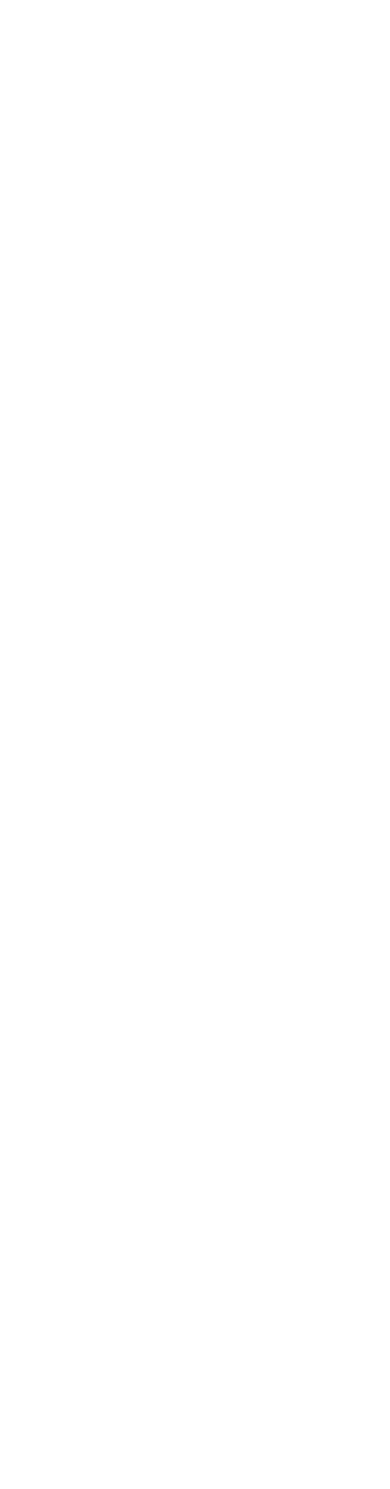
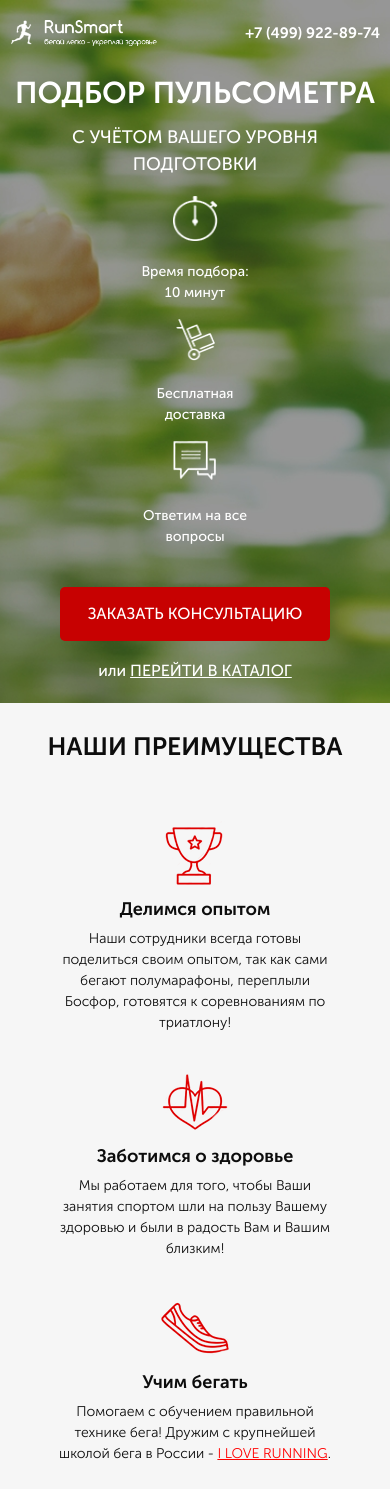
Before and after one commit to evilpython/runSmart, a website: page src/index.html in a window 390 px wide. Before the commit the page ends 844 px from the top, so only its background shows below. Drawn offline with Linux system fonts and the light colour scheme.

Commit message:
Finished header, promo and advantages sections + adaptive

```diff
--- a/src/index.html
+++ b/src/index.html
@@ -3,10 +3,115 @@
     <head>
         <meta charset="UTF-8" />
         <meta name="viewport" content="width=device-width, initial-scale=1.0" />
+        <title>RunSmart – бегай легко</title>
         <link rel="stylesheet" href="css/bootstrap-reboot.min.css" />
         <link rel="stylesheet" href="css/font.css" />
         <link rel="stylesheet" href="css/main.min.css" />
-        <title>Document</title>
     </head>
-    <body></body>
+    <body>
+        <section class="promo">
+            <div class="container">
+                <header class="header">
+                    <a href="#" class="header__logo"
+                        ><img src="ico/logo.png" alt="logotype"
+                    /></a>
+                    <div class="header__official">
+                        Официальный представитель
+                        <span>Garmin, Polar, Suunto</span>
+                    </div>
+                    <div class="header__contacts">
+                        <a href="tel:+74999228974" class="header__phone"
+                            >+7 (499) 922-89-74</a
+                        >
+                        <button class="button">заказать звонок</button>
+                    </div>
+                </header>
+
+                <div class="promo__wrapper">
+                    <h1 class="promo__header">Подбор пульсометра</h1>
+                    <h2 class="promo__subheader">
+                        с учётом Вашего уровня подготовки
+                    </h2>
+
+                    <div class="promo__icons">
+                        <div class="promo__icon">
+                            <img src="ico/main_screen/timer.png" alt="timer" />
+                            Время подбора: 10 минут
+                        </div>
+                        <div class="promo__icon">
+                            <img
+                                src="ico/main_screen/hand-cart.png"
+                                alt="hand-cart"
+                            />
+                            Бесплатная доставка
+                        </div>
+                        <div class="promo__icon">
+                            <img
+                                src="ico/main_screen/messages.png"
+                                alt="messages"
+                            />
+                            Ответим на все вопросы
+                        </div>
+                    </div>
+
+                    <button class="button button_main">
+                        заказать кОНСУЛЬТАЦИЮ
+                    </button>
+                    <div class="promo__link">
+                        или
+                        <a href="">перейти в каталог</a>
+                    </div>
+                </div>
+            </div>
+        </section>
+
+        <section class="advantages">
+            <div class="container">
+                <h2 class="advantages__title">НАШИ ПРЕИМУЩЕСТВА</h2>
+                <div class="advantages__wrapper">
+                    <div class="advantages__item">
+                        <img
+                            src="ico/advantages/cup.png"
+                            alt="cup"
+                            class="advantages__img"
+                        />
+                        <div class="advantages__item_title">Делимся опытом</div>
+                        <div class="advantages__item_descr">
+                            Наши сотрудники всегда готовы поделиться своим
+                            опытом, так как сами бегают полумарафоны, переплыли
+                            Босфор, готовятся к соревнованиям по триатлону!
+                        </div>
+                    </div>
+                    <div class="advantages__item">
+                        <img
+                            src="ico/advantages/heart.png"
+                            alt="heart"
+                            class="advantages__img"
+                        />
+                        <div class="advantages__item_title">
+                            Заботимся о здоровье
+                        </div>
+                        <div class="advantages__item_descr">
+                            Мы работаем для того, чтобы Ваши занятия спортом шли
+                            на пользу Вашему здоровью и были в радость Вам и
+                            Вашим близким!
+                        </div>
+                    </div>
+                    <div class="advantages__item">
+                        <img
+                            src="ico/advantages/shoe.png"
+                            alt="shoe"
+                            class="advantages__img"
+                        />
+                        <div class="advantages__item_title">Учим бегать</div>
+                        <div class="advantages__item_descr">
+                            Помогаем с обучением правильной технике бега! Дружим
+                            с крупнейшей школой бега в России -
+                            <span>I LOVE RUNNING</span>.
+                        </div>
+                    </div>
+                </div>
+            </div>
+        </section>
+    </body>
 </html>
--- /dev/null
+++ b/src/scss/base/_media.scss
@@ -0,0 +1,123 @@
+@media (max-width: 1200px) {
+    .promo {
+        padding: 20px 15px 20px 15px;
+    }
+}
+
+@media (max-width: 768px) {
+    .header {
+        &__official {
+            display: none;
+        }
+    }
+
+    .promo {
+        &__wrapper {
+            align-items: center;
+        }
+        &__header {
+            font-size: 30px;
+            text-align: center;
+        }
+        &__subheader {
+            font-size: 18px;
+            text-align: center;
+        }
+    }
+
+    .advantages {
+        &__wrapper {
+            margin-top: 20px;
+            flex-direction: column;
+            align-items: center;
+        }
+        &__item {
+            margin-top: 35px;
+            &_title {
+                margin-top: 5px;
+            }
+            &_descr {
+                margin-top: 5px;
+            }
+        }
+    }
+}
+
+@media (max-width: 576px) {
+    .header {
+        &__logo {
+            img {
+                width: 70%;
+            }
+        }
+        &__phone {
+            font-size: 15px;
+            margin-bottom: 0;
+        }
+        button {
+            display: none;
+        }
+    }
+
+    .promo {
+        padding: 20px 10px 20px 10px;
+        &__wrapper {
+            margin-top: 25px;
+        }
+        &__icons {
+            margin-top: 10px;
+            flex-direction: column;
+            align-items: center;
+            width: 100%;
+        }
+        &__icon {
+            margin-bottom: 15px;
+        }
+    }
+
+    .button {
+        &_main {
+            margin-top: 25px;
+            width: 270px;
+        }
+    }
+
+    .advantages {
+        padding: 25px 0 25px 0;
+        &__title {
+            font-size: 25px;
+        }
+    }
+}
+
+@media (max-width: 420px) {
+    .header {
+        &__logo {
+            width: 210px;
+        }
+    }
+}
+
+@media (max-width: 380px) {
+    .header {
+        &__logo {
+            width: 180px;
+        }
+        &__phone {
+            font-size: 13px;
+            margin-bottom: 0;
+        }
+        button {
+            display: none;
+        }
+    }
+    .promo {
+        min-height: 350px;
+        &__header {
+            font-size: 25px;
+        }
+        &__subheader {
+            font-size: 15px;
+        }
+    }
+}
--- /dev/null
+++ b/src/scss/base/_variables.scss
@@ -0,0 +1 @@
+$main-color: #c70101;
--- /dev/null
+++ b/src/scss/blocks/_advantages.scss
@@ -0,0 +1,35 @@
+.advantages {
+    padding: 73px 0 67px 0;
+    background-color: #f6f6f6;
+    &__title {
+        font-weight: 700;
+        font-size: 30px;
+        text-align: center;
+        color: #0d0d0d;
+    }
+    &__wrapper {
+        margin-top: 60px;
+        display: flex;
+        justify-content: space-between;
+    }
+    &__item {
+        text-align: center;
+        max-width: 280px;
+        &_title {
+            margin-top: 35px;
+            font-weight: 700;
+            font-size: 18px;
+            color: #0d0d0d;
+        }
+        &_descr {
+            margin-top: 20px;
+            font-weight: 300;
+            font-size: 14px;
+            color: #0d0d0d;
+            span {
+                color: #f00;
+                text-decoration: underline;
+            }
+        }
+    }
+}
--- /dev/null
+++ b/src/scss/blocks/_buttons.scss
@@ -0,0 +1,19 @@
+.button {
+    width: 150px;
+    height: 30px;
+    border-radius: 5px;
+    border: none;
+    background-color: $main-color;
+    color: #fff;
+    font-size: 12px;
+    font-weight: 500;
+    text-transform: uppercase;
+    cursor: pointer;
+    &_main {
+        margin-top: 67px;
+        width: 303px;
+        height: 54px;
+        font-size: 16px;
+        font-weight: 500;
+    }
+}
--- /dev/null
+++ b/src/scss/blocks/_header.scss
@@ -0,0 +1,36 @@
+.header {
+    display: flex;
+    justify-content: space-between;
+    align-items: center;
+    &__logo {
+        width: 250px;
+        img {
+            width: 100%;
+        }
+    }
+    &__official {
+        color: #fff;
+        font-size: 12px;
+        font-weight: 500;
+        text-align: center;
+        span {
+            display: block;
+            font-size: 18px;
+        }
+    }
+    &__phone {
+        display: block;
+        color: #fff;
+        font-size: 18px;
+        font-weight: 700;
+        &:hover {
+            color: #fff;
+            text-decoration: none;
+        }
+    }
+    &__contacts {
+        display: flex;
+        flex-direction: column;
+        align-items: flex-end;
+    }
+}
--- /dev/null
+++ b/src/scss/blocks/_promo.scss
@@ -0,0 +1,56 @@
+.promo {
+    min-height: 650px;
+    padding: 21px 0 93px 0;
+    background: url('../../img/main.jpg') center (center/cover) no-repeat;
+    &__wrapper {
+        display: flex;
+        flex-direction: column;
+        align-items: flex-end;
+        margin-top: 90px;
+    }
+    &__header {
+        font-weight: 700;
+        font-size: 42px;
+        text-transform: uppercase;
+        text-align: right;
+        color: #fff;
+    }
+    &__subheader {
+        font-weight: 500;
+        font-size: 24px;
+        text-transform: uppercase;
+        text-align: right;
+        color: #fff;
+    }
+    &__icons {
+        margin-top: 65px;
+        width: 425px;
+        display: flex;
+        justify-content: space-between;
+    }
+    &__icon {
+        width: 108px;
+        text-align: center;
+        font-weight: 500;
+        font-size: 14px;
+        color: #fff;
+        img {
+            width: 45px;
+            height: 45px;
+            display: block;
+            margin: 0 auto;
+            margin-bottom: 20px;
+        }
+    }
+    &__link {
+        margin-top: 18px;
+        font-size: 16px;
+        font-weight: 500;
+        color: #fff;
+        a {
+            color: #fff;
+            text-transform: uppercase;
+            text-decoration: underline;
+        }
+    }
+}
--- a/src/scss/main.scss
+++ b/src/scss/main.scss
@@ -0,0 +1,15 @@
+@import 'base/variables';
+@import 'blocks/buttons';
+@import 'blocks/header';
+@import 'blocks/promo';
+@import 'blocks/advantages';
+@import 'base/media';
+
+* {
+    font-family: 'Museo Sans Cyrl', sans-serif;
+}
+
+.container {
+    max-width: 950px;
+    margin: 0 auto;
+}
```
Also changed, not shown: src/css/main.min.css, src/scss/base/_mixins.scss (added).
